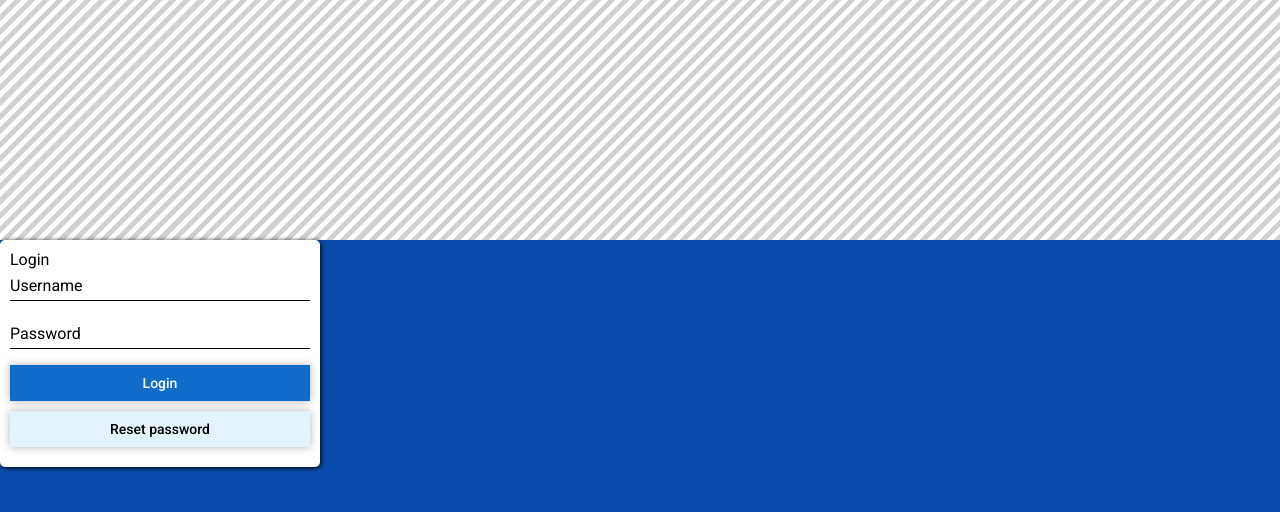
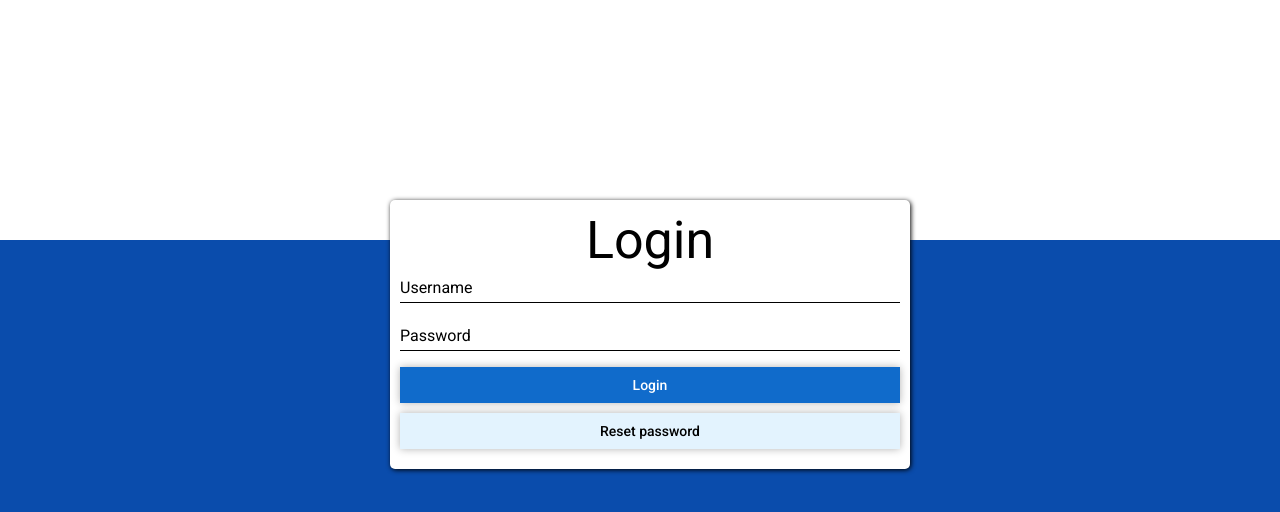
Before and after one commit to andrebot/BalancoConta, a React app: page / in a window 1280 px wide. Shown: the top 512 px of the page. Built offline with nearby package versions, Linux system fonts and the light colour scheme.

Commit message:
Positioned wrap on login page

```diff
--- a/src/client/pages/login/login.jsx
+++ b/src/client/pages/login/login.jsx
@@ -22,7 +22,7 @@
       <div className="top-section"></div>
       <div className="bottom-section">
         <div className="login-wrapper">
-          <div>Login</div>
+          <div className="title">Login</div>
           <FormInput
             label="Username"
             name="username"
--- a/src/client/pages/login/login.styl
+++ b/src/client/pages/login/login.styl
@@ -1,24 +1,33 @@
 @import '../../colors.styl'
 
 .login-page
-  height 100%
-  display grid
-  grid-template-areas "top" "bottom"
-  grid-template-columns 100%
-  grid-template-rows 30% 70%
+  height: 100%
+  display: grid
+  grid-template-areas: "top" "bottom"
+  grid-template-columns: 100%
+  grid-template-rows: 30% 70%
 
   .top-section
-    background repeating-linear-gradient(135deg, #d1d1d1, #d1d1d1 5px, #ffffff 5px, #ffffff 10px)
-    grid-area top
+    // background: repeating-linear-gradient(135deg, #d1d1d1, #d1d1d1 5px, #ffffff 5px, #ffffff 10px)
+    background-color: #fff
+    grid-area: top
 
   .bottom-section
-    grid-area bottom
-    background primary900
+    grid-area: bottom
+    background: primary900
+    position: relative
 
     .login-wrapper
-      width 300px
-      background-color #ffffff
+      width: 500px
+      background-color: #ffffff
       border-radius: 5px
-      display grid
-      box-shadow 1px 1px 5px 0 #000
-      padding 10px
+      display: grid
+      box-shadow: 1px 1px 5px 0 #000
+      padding: 10px
+      position: absolute
+      left: calc(50% - 250px)
+      top: -40px
+
+      .title
+        text-align: center
+        font-size: 3.25rem
```
